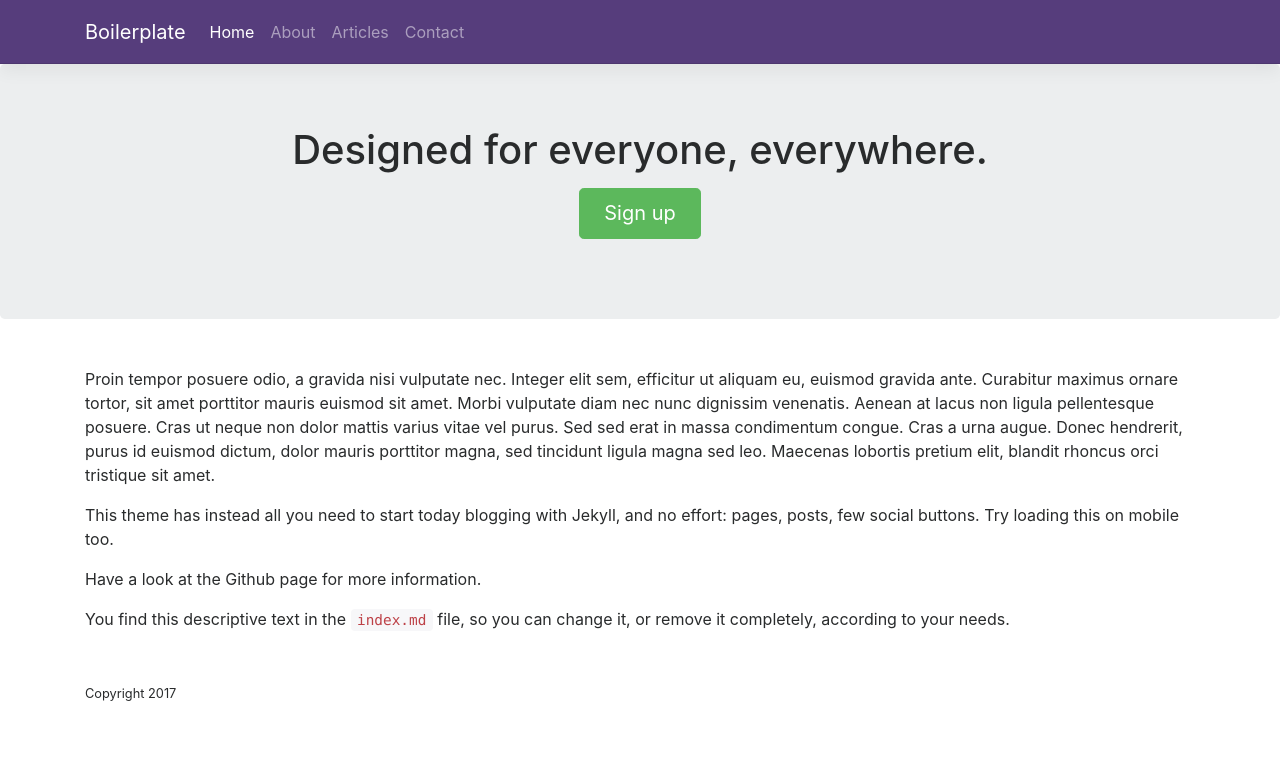
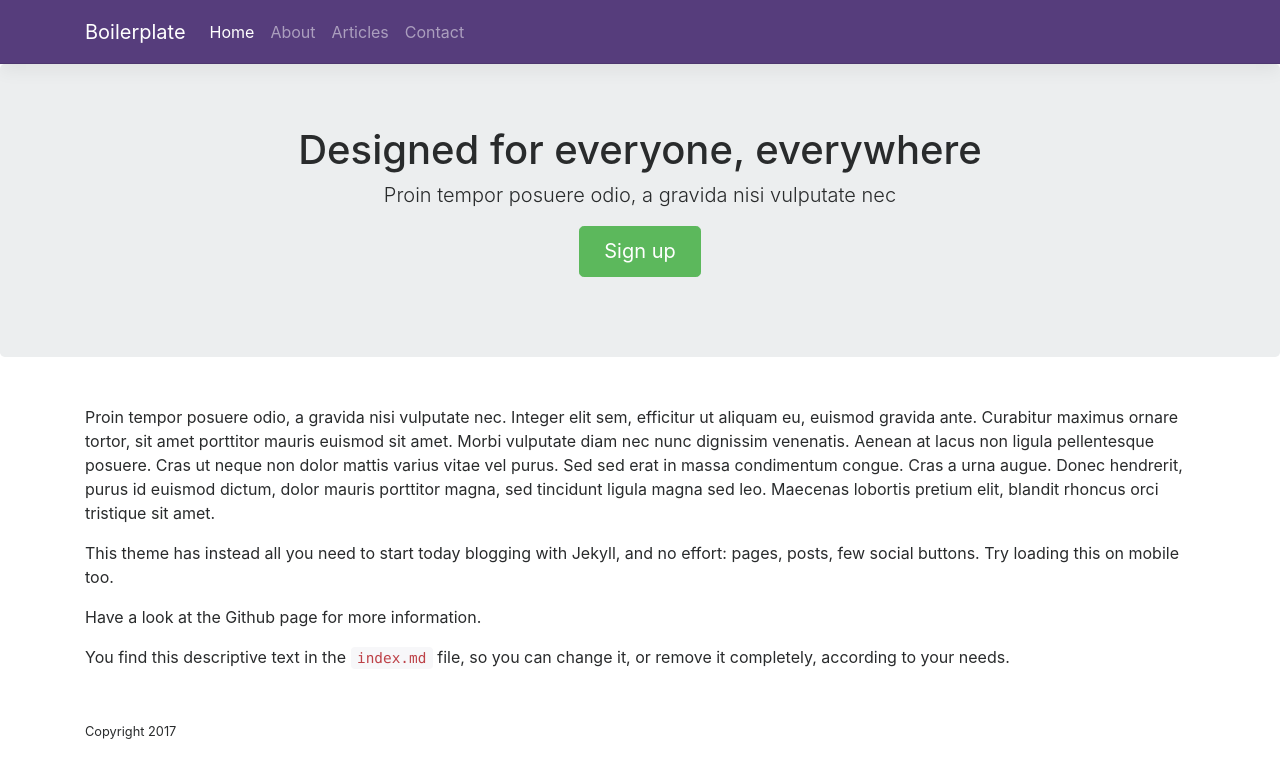
Before and after one commit to krussll/etsysimplicity, a Jekyll site: the page built from index.md, in a window 1280 px wide. Shown: the top 778 px of the page. Built offline with Jekyll 4.4.1, drawn with Linux system fonts in a browser that asks for light colours; a script that is not in the unit is left out.

Commit message:
Update index.md

```diff
--- a/index.md
+++ b/index.md
@@ -6,8 +6,10 @@
 # See: https://jekyllrb.com/docs/themes/#overriding-theme-defaults
 #
 layout: home
-title: Designed for everyone, everywhere.
+title: Designed for everyone, everywhere
+sub-title: Proin tempor posuere odio, a gravida nisi vulputate nec
 action-text: Sign up
+action-location: /about
 ---
 
 Proin tempor posuere odio, a gravida nisi vulputate nec. Integer elit sem, efficitur ut aliquam eu, euismod gravida ante. Curabitur maximus ornare tortor, sit amet porttitor mauris euismod sit amet. Morbi vulputate diam nec nunc dignissim venenatis. Aenean at lacus non ligula pellentesque posuere. Cras ut neque non dolor mattis varius vitae vel purus. Sed sed erat in massa condimentum congue. Cras a urna augue. Donec hendrerit, purus id euismod dictum, dolor mauris porttitor magna, sed tincidunt ligula magna sed leo. Maecenas lobortis pretium elit, blandit rhoncus orci tristique sit amet.
```
